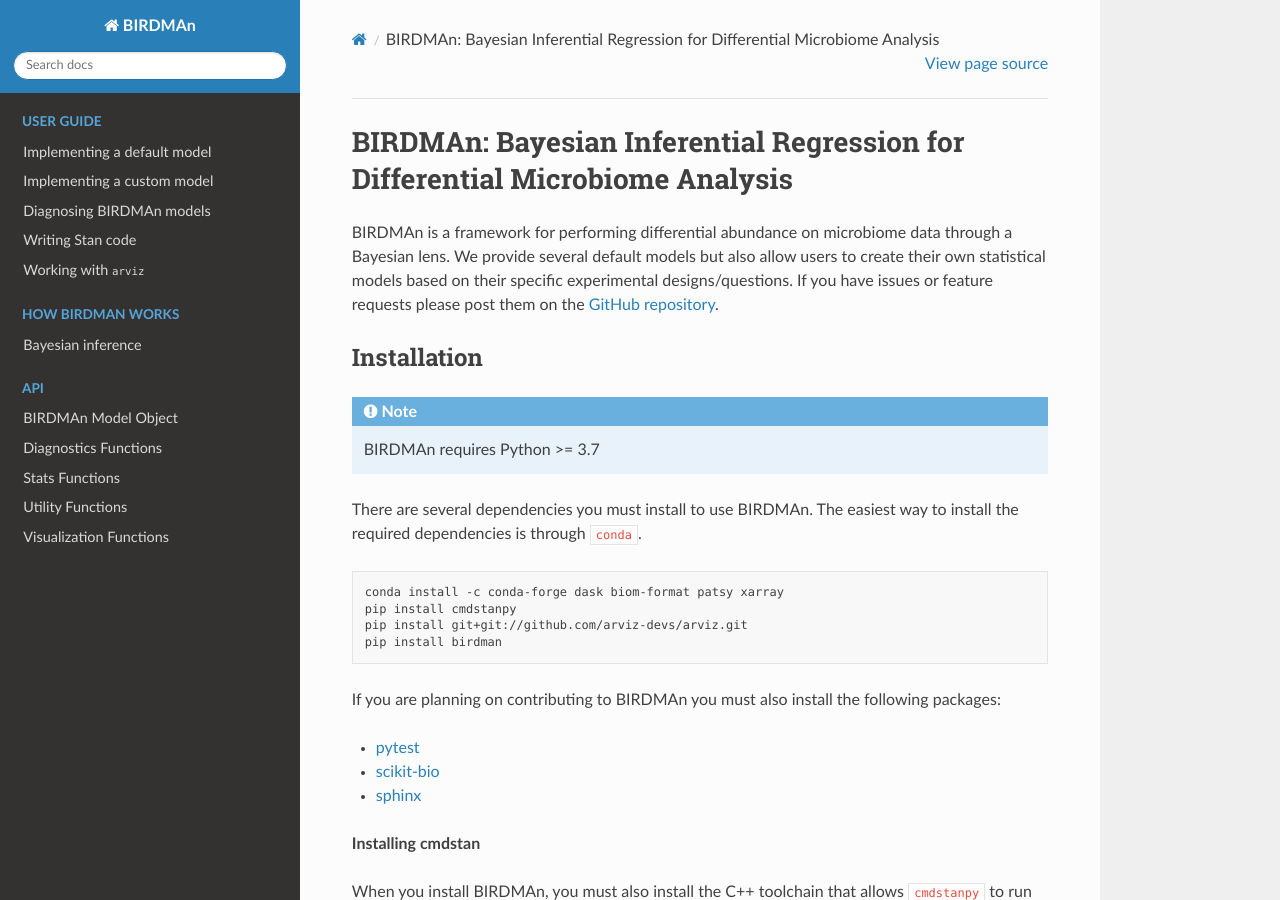
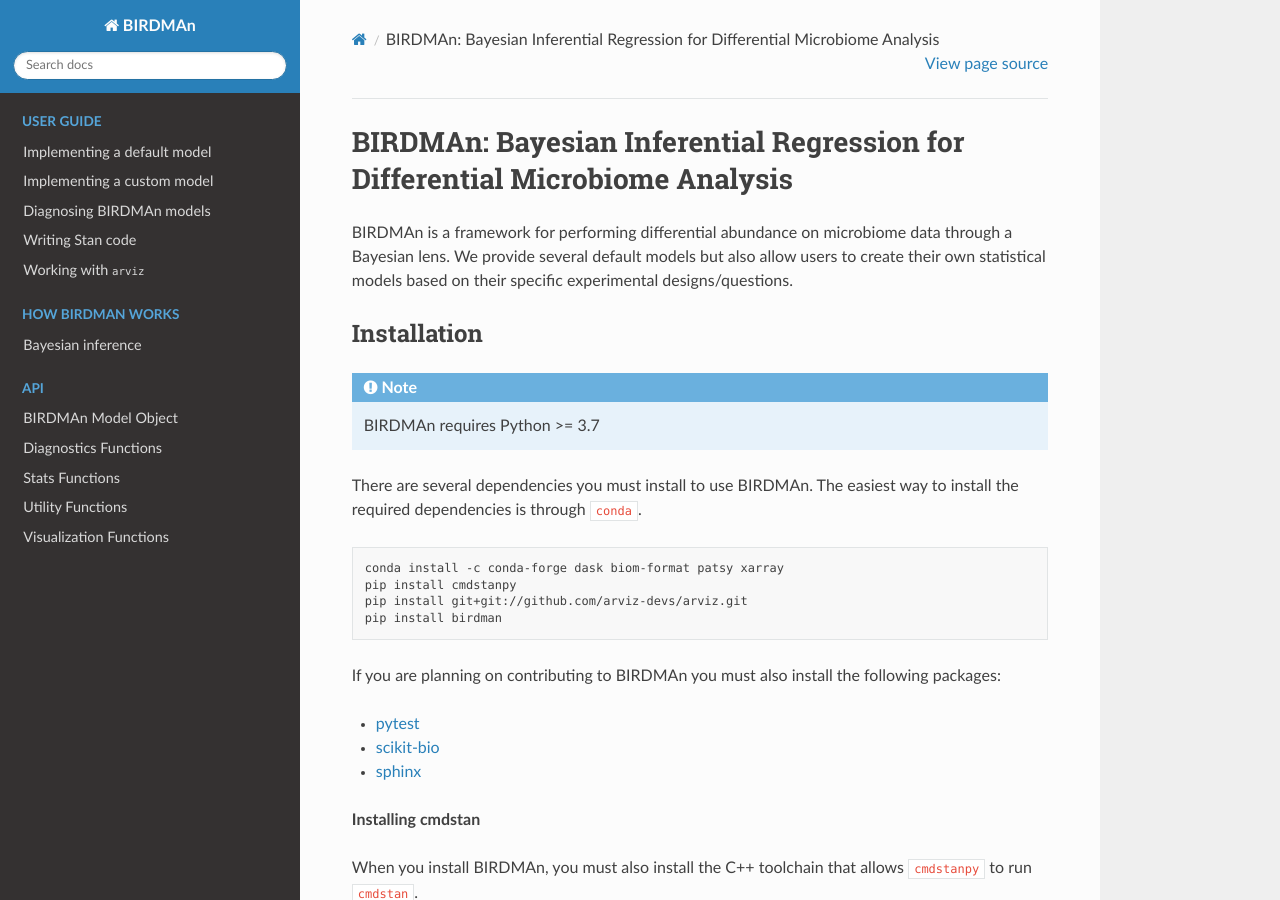
Before and after one commit to biocore/BIRDMAn, a Sphinx documentation site: the page built from docs/index.rst, in a window 1280 px wide and 900 px high. Built offline with Sphinx 7.4.7 and the Read the Docs theme 2.0.0, drawn with Linux system fonts in a browser that asks for light colours.

Commit message:
Revert "add gh repo link to rtd"
This reverts commit 9a39b4e0b23b6757fa4438e8af7843c78345b5f0.
https://github.com/readthedocs/sphinx_rtd_theme/pull/1114 seems like it
may fix.

```diff
--- a/docs/index.rst
+++ b/docs/index.rst
@@ -8,7 +8,8 @@
 BIRDMAn: Bayesian Inferential Regression for Differential Microbiome Analysis
 =============================================================================
 
-BIRDMAn is a framework for performing differential abundance on microbiome data through a Bayesian lens. We provide several default models but also allow users to create their own statistical models based on their specific experimental designs/questions. If you have issues or feature requests please post them on the `GitHub repository <https://github.com/gibsramen/BIRDMAn>`_.
+BIRDMAn is a framework for performing differential abundance on microbiome data through a Bayesian lens.
+We provide several default models but also allow users to create their own statistical models based on their specific experimental designs/questions.
 
 Installation
 ------------
```
